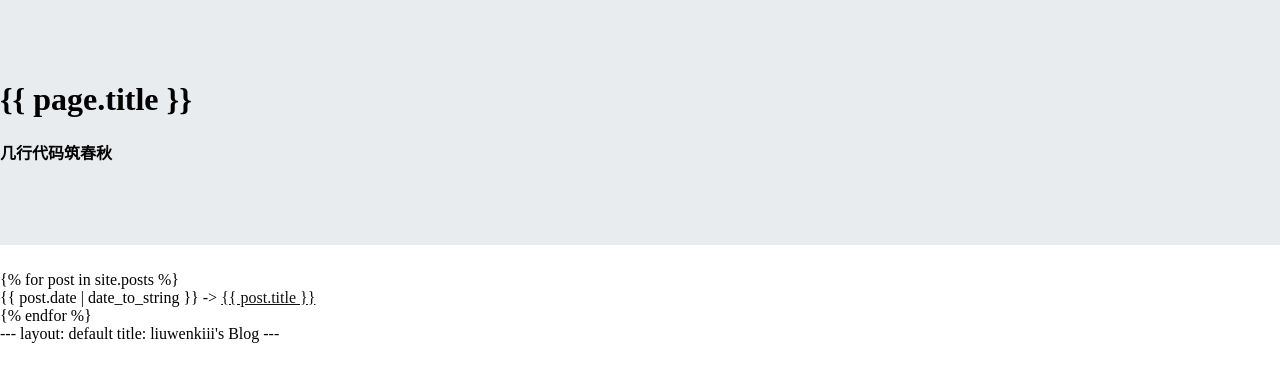
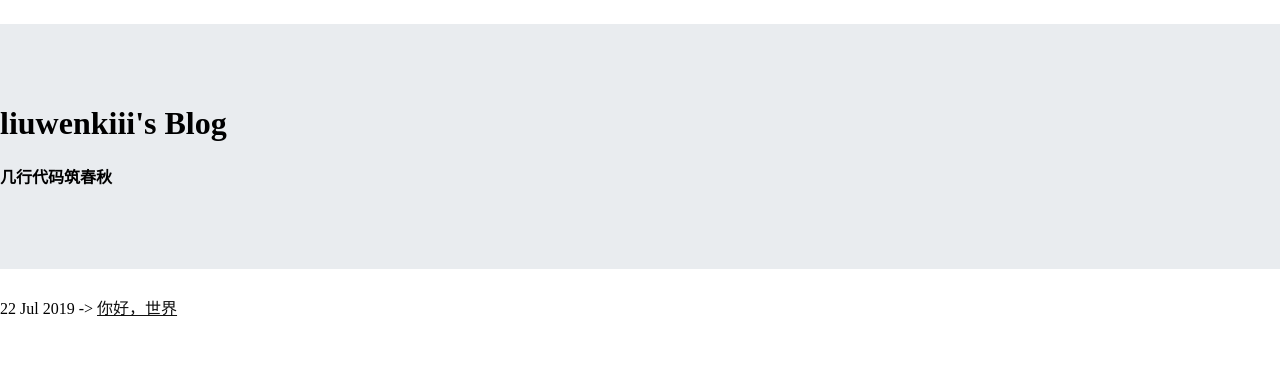
Before and after one commit to liuwenkiii/liuwenkiii.github.io, a Jekyll site: the page built from index.html, in a window 1280 px wide. Shown: the top 382 px of the page. Built offline with Jekyll 4.4.1, drawn with Linux system fonts in a browser that asks for light colours; part of the change alters nothing that is shown.

Commit message:
index layout changed

```diff
--- a/index.html
+++ b/index.html
@@ -1,4 +1,10 @@
+---
+layout: default
+title: liuwenkiii's Blog
+---
+
 <link rel="stylesheet" href="./style.css">
+
 <div class="header">
         <h1>{{ page.title }}</h1>
         <h4>几行代码筑春秋</h4>
@@ -13,8 +19,3 @@
     </div>
     {% endfor %}
 </div>
-
----
-layout: default
-title: liuwenkiii's Blog
----
```
